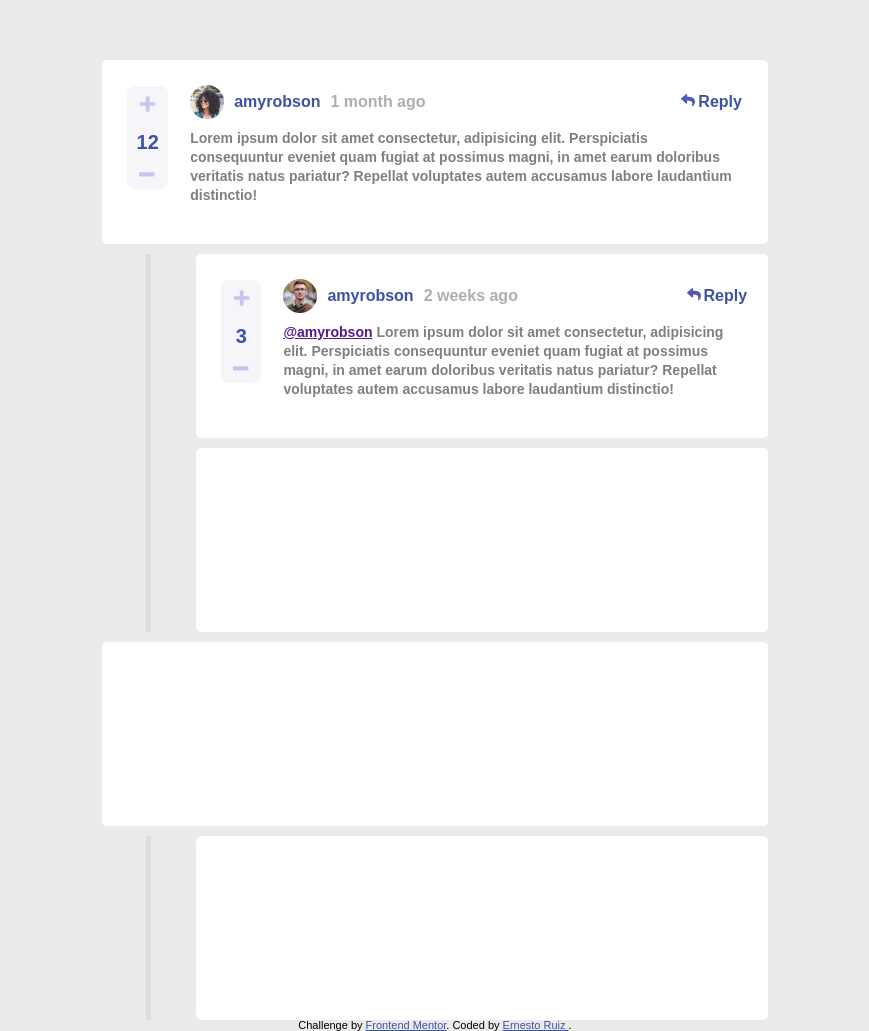
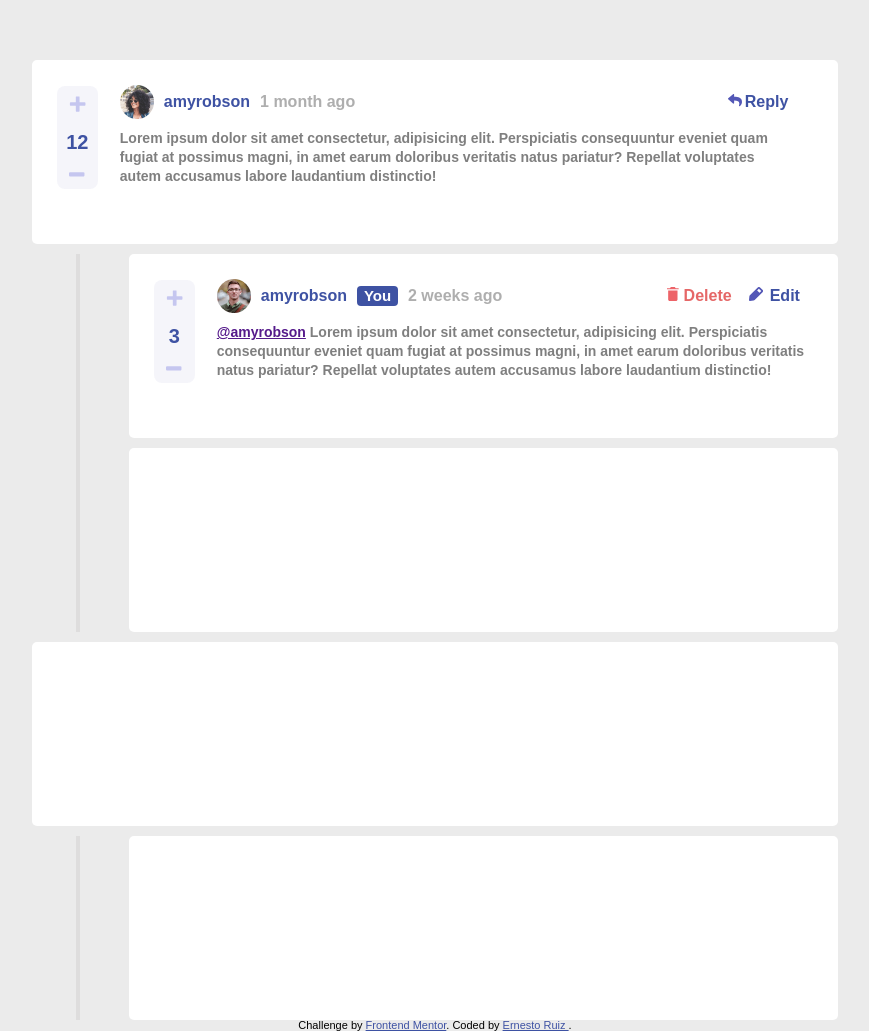
Before and after one commit to ernesto-developer/challenge-interactive-comments, a plain HTML site: page index.html in a window 1280 px wide. Shown: the whole page, without its empty margins (205-1074 px from the left). Drawn offline with Linux system fonts and the light colour scheme.

Commit message:
create the new btns

```diff
--- a/css/styles.css
+++ b/css/styles.css
@@ -14,7 +14,7 @@ body{
 
 }
 .dashboard__cards{
-    width: 52%;
+    width: 63%;
     align-self: center;
     margin: 10px 10px 0px 10px;
 }
@@ -28,7 +28,7 @@ body{
     padding: 10px 0px;
 }
 /* ##################### Counter ################# */
-.dashboard__cards__comment--counter{
+.dashboard__cards--counter{
     width: 41px;
     height: 103px;
     background-color: #f0f0f8a1;
@@ -39,25 +39,25 @@ body{
     justify-content: space-between;
     border-radius: 8px;
 }
-.dashboard__cards__comment__counter--plus{
+.dashboard__cards__counter--plus{
     width: 17px;
     height: 17px;
     cursor: pointer;
     margin-top: 9px;
 }
-.dashboard__cards__comment__counter--minus{
+.dashboard__cards__counter--minus{
     width: 17px;
     height: 5px;
     cursor: pointer;
     margin-bottom: 12px;
 }
-.dashboard__cards__comment__counter--number{
+.dashboard__cards__counter--number{
     font-weight: bold;
     font-size: 20px;
     color: hsl(228, 45%, 44%);
 }
 /* #################### Contain #################### */
-.dashboard__cards__comment--contain{
+.dashboard__cards--contain{
     width: 83%;
     align-self: center;
     margin-right: 20px;
@@ -65,44 +65,89 @@ body{
 }
 /* ############### optNav ############# */
 
-.dashboard__cards__comment__contain--optNav{
+.dashboard__cards__contain--optNav{
     width: 100%;
     height: 34px;
     display: flex;
     justify-content: space-between;
     margin-bottom: 10px;
 }
-.dashboard__cards__comment__contain__optNav--dataUser{
+.dashboard__cards__contain__optNav--dataUser{
 
     display: flex;
     align-items: center;
     width: 100%;
 }
-.dashboard__cards__comment__contain__optNav__dataUser--avatar{
+.dashboard__cards__contain__optNav__dataUser--avatar{
     height: 100%;
 }
-.dashboard__cards__comment__contain__optNav__dataUser--name{
+.dashboard__cards__contain__optNav__dataUser--name{
     text-decoration: none;
     color: hsl(228, 45%, 44%);
     font-weight: bold;
     margin-left: 10px;
 }
-.dashboard__cards__comment__contain__optNav__dataUser--date{
+.dashboard__cards__contain__optNav__dataUser--tagYou{
+    width: 41px;
+    height: 20px;
+    background-color: hsl(228, 45%, 44%);
+    margin-left: 10px;
+    color: white;
+    font-size: 15px;
+    font-weight: bold;
+    border-radius: 4px;
+    text-align: center;
+}
+.dashboard__cards__contain__optNav__dataUser--tagYou span{
+    vertical-align: middle;
+}
+.dashboard__cards__contain__optNav__dataUser--date{
     font-weight: bold;
     color: rgba(94, 94, 94, 0.504);
     margin-left: 10px;
 }
 
-.dashboard__cards__comment__contain__optNav--btns{
+.dashboard__cards__contain__optNav--btns{
     align-self: center;
+    display: flex;
 
 }
-.dashboard__cards__comment__contain__optNav__btns--arrow{
+.dashboard__cards__contain__optNav__btns--arrow{
     color: hsl(228, 45%, 44%);
     margin-right: 3px;
 
 }
-.dashboard__cards__comment__contain__optNav__btns--reply{
+.dashboard__cards__contain__optNav__btns--trash{
+    color: hsl(228, 45%, 44%);
+    margin-right: 5px;
+
+}
+.dashboard__cards__contain__optNav__btns--pen{
+    color: hsl(228, 45%, 44%);
+    margin-right: 2px;
+
+}
+.dashboard__cards__contain__optNav__btns--reply{
+    border: none;
+    font-weight: bold;
+    color: hsl(228, 45%, 44%);
+    padding: 0px;
+    background-color: #fff;
+    cursor: pointer;
+    width: 62px;
+}
+.dashboard__cards__contain__optNav__btns--delete{
+    border: none;
+    font-weight: bold;
+    color: rgba(225, 83, 83, 0.881);
+    padding: 0px;
+    background-color: #fff;
+    cursor: pointer;
+    width: 62px;
+    display: flex;
+    margin-right: 15px;
+}
+.dashboard__cards__contain__optNav__btns--edit{
     border: none;
     font-weight: bold;
     color: hsl(228, 45%, 44%);
@@ -113,12 +158,12 @@ body{
 }
 /* ############### Comment ############# */
 
-.dashboard__cards__comment__contain--comment{
+.dashboard__cards__contain--comment{
     width: 100%;
     min-height: 90px;
 
 }
-.dashboard__cards__comment__contain__comment--text{
+.dashboard__cards__contain__comment--text{
     font-size: 14px;
     font-weight: 600;
     line-height: 19px;
@@ -160,11 +205,3 @@ footer{
 
 
 }
-
-
-.test{
-    width: 50px;
-    height: 20px;
-    background-color: blue;
-    margin-left: 10px;
-}
--- a/index.html
+++ b/index.html
@@ -24,27 +24,26 @@
 
       <div class="dashboard__cards--comment" >
 
-        <div class="dashboard__cards__comment--counter">
-            <img class="dashboard__cards__comment__counter--plus" src="images/icon-plus.svg" alt="plus">
-            <span class="dashboard__cards__comment__counter--number" > 12 </span>
-            <img class="dashboard__cards__comment__counter--minus" src="images/icon-minus.svg" alt="minus">
+        <div class="dashboard__cards--counter">
+            <img class="dashboard__cards__counter--plus" src="images/icon-plus.svg" alt="plus">
+            <span class="dashboard__cards__counter--number" > 12 </span>
+            <img class="dashboard__cards__counter--minus" src="images/icon-minus.svg" alt="minus">
         </div>
 
-        <div class="dashboard__cards__comment--contain">
-            <div class="dashboard__cards__comment__contain--optNav" >
-              <div class="dashboard__cards__comment__contain__optNav--dataUser" >
-                <img  class="dashboard__cards__comment__contain__optNav__dataUser--avatar"  src="images/avatars/image-amyrobson.png" alt="avatars">
-                <a    class="dashboard__cards__comment__contain__optNav__dataUser--name"  href="">amyrobson</a>
-                <!-- <div class="test" ></div> -->
-                <span class="dashboard__cards__comment__contain__optNav__dataUser--date"  > 1 month ago </span>
+        <div class="dashboard__cards--contain">
+            <div class="dashboard__cards__contain--optNav" >
+              <div class="dashboard__cards__contain__optNav--dataUser" >
+                <img  class="dashboard__cards__contain__optNav__dataUser--avatar"  src="images/avatars/image-amyrobson.png" alt="avatars">
+                <a    class="dashboard__cards__contain__optNav__dataUser--name"  href="">amyrobson</a>
+                <span class="dashboard__cards__contain__optNav__dataUser--date"  > 1 month ago </span>
               </div>
-              <div class="dashboard__cards__comment__contain__optNav--btns" >
+              <div class="dashboard__cards__contain__optNav--btns" >
 
-                <button class="dashboard__cards__comment__contain__optNav__btns--reply" ><img    class="dashboard__cards__comment__contain__optNav__btns--arrow"  src="images/icon-reply.svg" alt="reply">Reply</button>
+                <button class="dashboard__cards__contain__optNav__btns--reply" ><img    class="dashboard__cards__contain__optNav__btns--arrow"  src="images/icon-reply.svg" alt="reply">Reply</button>
               </div>
             </div>
-            <div class="dashboard__cards__comment__contain--comment" >
-              <span class="dashboard__cards__comment__contain__comment--text" >Lorem ipsum dolor sit amet consectetur, adipisicing elit. Perspiciatis consequuntur eveniet quam fugiat at possimus magni, in amet earum doloribus veritatis natus pariatur? Repellat voluptates autem accusamus labore laudantium distinctio!</span>
+            <div class="dashboard__cards__contain--comment" >
+              <span class="dashboard__cards__contain__comment--text" >Lorem ipsum dolor sit amet consectetur, adipisicing elit. Perspiciatis consequuntur eveniet quam fugiat at possimus magni, in amet earum doloribus veritatis natus pariatur? Repellat voluptates autem accusamus labore laudantium distinctio!</span>
             </div>
         </div>
 
@@ -55,26 +54,29 @@
         <div class="dashboard__cards__repliesContainer--replies" >
           <div class="dashboard__cards__repliesContainer__replies--reply" >
 
-            <div class="dashboard__cards__comment--counter">
-                  <img class="dashboard__cards__comment__counter--plus" src="images/icon-plus.svg" alt="plus">
-                  <span class="dashboard__cards__comment__counter--number" > 3 </span>
-                  <img class="dashboard__cards__comment__counter--minus" src="images/icon-minus.svg" alt="minus">
+            <div class="dashboard__cards--counter">
+                  <img class="dashboard__cards__counter--plus" src="images/icon-plus.svg" alt="plus">
+                  <span class="dashboard__cards__counter--number" > 3 </span>
+                  <img class="dashboard__cards__counter--minus" src="images/icon-minus.svg" alt="minus">
               </div>
-              <div class="dashboard__cards__comment--contain">
-                  <div class="dashboard__cards__comment__contain--optNav" >
-                    <div class="dashboard__cards__comment__contain__optNav--dataUser" >
-                      <img  class="dashboard__cards__comment__contain__optNav__dataUser--avatar"  src="images/avatars/image-juliusomo.png" alt="avatars">
-                      <a    class="dashboard__cards__comment__contain__optNav__dataUser--name"  href="">amyrobson</a>
-                      <!-- <div class="test" ></div> -->
-                      <span class="dashboard__cards__comment__contain__optNav__dataUser--date"  > 2 weeks ago </span>
+              <div class="dashboard__cards--contain">
+                  <div class="dashboard__cards__contain--optNav" >
+                    <div class="dashboard__cards__contain__optNav--dataUser" >
+                      <img  class="dashboard__cards__contain__optNav__dataUser--avatar"  src="images/avatars/image-juliusomo.png" alt="avatars">
+                      <a    class="dashboard__cards__contain__optNav__dataUser--name"  href="">amyrobson</a>
+                      <div class="dashboard__cards__contain__optNav__dataUser--tagYou" > <span> You </span> </div>
+                      <span class="dashboard__cards__contain__optNav__dataUser--date"  > 2 weeks ago </span>
                     </div>
-                    <div class="dashboard__cards__comment__contain__optNav--btns" >
+                    <div class="dashboard__cards__contain__optNav--btns" >
 
-                      <button class="dashboard__cards__comment__contain__optNav__btns--reply" ><img    class="dashboard__cards__comment__contain__optNav__btns--arrow"  src="images/icon-reply.svg" alt="reply">Reply</button>
+                      <button class="dashboard__cards__contain__optNav__btns--delete" ><img    class="dashboard__cards__contain__optNav__btns--trash"  src="images/icon-delete.svg" alt="delete"> Delete </button>
+                      <button class="dashboard__cards__contain__optNav__btns--edit" ><img    class="dashboard__cards__contain__optNav__btns--pen"  src="images/icon-edit.svg" alt="edit"> Edit </button>
+                     <!-- <button class="dashboard__cards__contain__optNav__btns--reply" ><img    class="dashboard__cards__contain__optNav__btns--arrow"  src="images/icon-reply.svg" alt="reply">Reply</button> -->
+
                     </div>
                   </div>
-                  <div class="dashboard__cards__comment__contain--comment" >
-                    <span class="dashboard__cards__comment__contain__comment--text" > <a href="">@amyrobson</a> Lorem ipsum dolor sit amet consectetur, adipisicing elit. Perspiciatis consequuntur eveniet quam fugiat at possimus magni, in amet earum doloribus veritatis natus pariatur? Repellat voluptates autem accusamus labore laudantium distinctio!</span>
+                  <div class="dashboard__cards__contain--comment" >
+                    <span class="dashboard__cards__contain__comment--text" > <a href="">@amyrobson</a> Lorem ipsum dolor sit amet consectetur, adipisicing elit. Perspiciatis consequuntur eveniet quam fugiat at possimus magni, in amet earum doloribus veritatis natus pariatur? Repellat voluptates autem accusamus labore laudantium distinctio!</span>
                   </div>
               </div>
 
```
